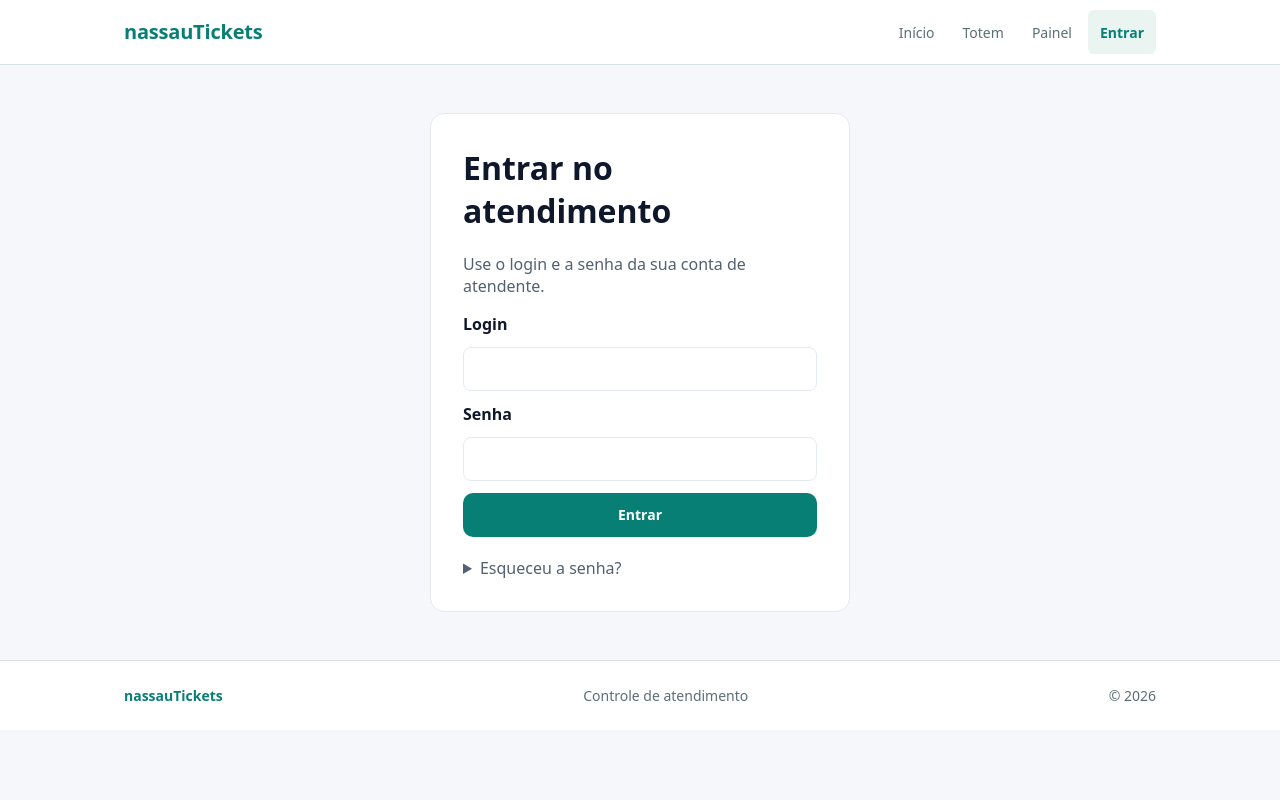
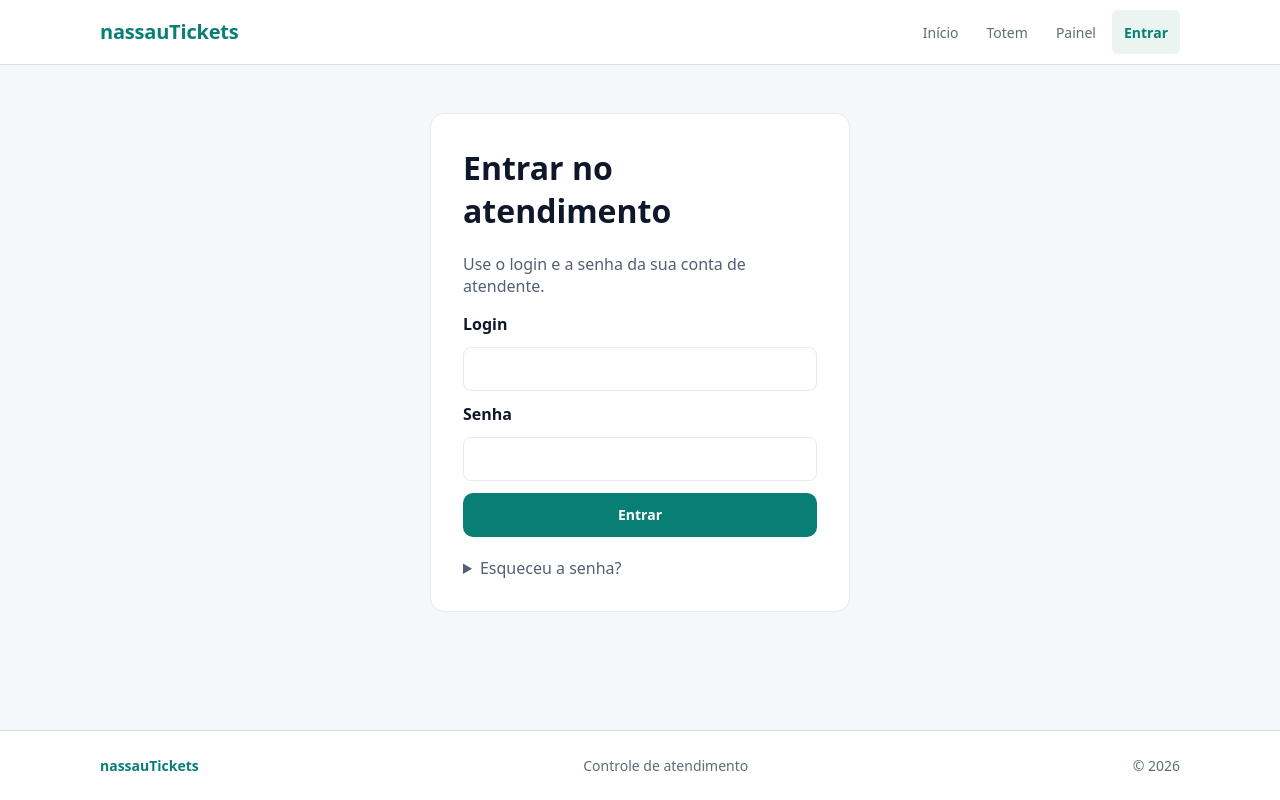
Before and after one commit to kauamarkkes/nassauTickets, a React (Vite) app in the folder frontend/: page /login in a window 1280 px wide. Built offline with nearby package versions, Linux system fonts and the light colour scheme; no server answers.

Commit message:
fix: padroniza alinhamento e posicao do rodape

```diff
--- a/frontend/src/App.jsx
+++ b/frontend/src/App.jsx
@@ -47,7 +47,7 @@ function App() {
   }
 
   return (
-    <>
+    <div className="app-shell">
       <Header
         usuario={sessao.usuario}
         verificando={sessao.verificando}
@@ -55,9 +55,11 @@ function App() {
         saindo={saindo}
         erroSair={erroSair}
       />
-      <AppRoutes sessao={sessao} aoEntrar={aoEntrar} aoSessaoExpirada={aoSessaoExpirada} />
+      <div className="app-content">
+        <AppRoutes sessao={sessao} aoEntrar={aoEntrar} aoSessaoExpirada={aoSessaoExpirada} />
+      </div>
       <Footer />
-    </>
+    </div>
   );
 }
 
--- a/frontend/src/styles/global.css
+++ b/frontend/src/styles/global.css
@@ -21,6 +21,16 @@ body {
   font-family: system-ui, -apple-system, "Segoe UI", sans-serif;
   background: var(--bg);
   color: var(--text);
+}
+
+.app-shell {
+  min-height: 100vh;
+  display: flex;
+  flex-direction: column;
+}
+
+.app-content {
+  flex: 1 0 auto;
 }
 
 /* ===== Navegaçao (temporaria ate o Header.jsx oficial) ===== */
@@ -145,6 +155,17 @@ body {
   margin-bottom: 28px;
 }
 
+.hero .home-cta {
+  background: var(--primary);
+  border-color: var(--primary);
+  color: #fff;
+}
+
+.hero .home-cta:hover:not(:disabled) {
+  background: var(--primary-dark);
+  border-color: var(--primary-dark);
+}
+
 .features {
   display: flex;
   gap: 20px;
@@ -188,9 +209,10 @@ body {
 }
 
 .painel-conteudo {
-  max-width: 520px;
+  width: min(100% - 2rem, 760px);
+  max-width: 760px;
   margin: 0 auto;
-  padding: 50px 20px;
+  padding: 50px 0;
 }
 
 .chamada-atual {
@@ -284,9 +306,10 @@ body {
 }
 
 .atd-conteudo {
-  max-width: 900px;
+  width: min(100% - 2rem, 760px);
+  max-width: 760px;
   margin: 0 auto;
-  padding: 50px 20px;
+  padding: 50px 0;
   display: grid;
   grid-template-columns: 1fr 1.4fr;
   gap: 24px;
@@ -449,10 +472,20 @@ body {
 
 /* ---------- Layout utilitário ---------- */
 .nt-container {
-  width: 100%;
+  width: min(100% - 2rem, 760px);
+  max-width: 760px;
+  margin-inline: auto;
+  padding-inline: 0;
+}
+
+.nt-header__inner,
+.nt-footer__inner {
+  width: min(100% - 2rem, 1080px);
   max-width: 1080px;
-  margin-inline: auto;
-  padding-inline: var(--nt-space-5);
+}
+
+main.nt-container {
+  padding-block: var(--nt-space-7);
 }
 
 .nt-grid {
@@ -791,7 +824,7 @@ body {
 /* ---------- Celular ---------- */
 @media (max-width: 720px) {
   .nt-container {
-    padding-inline: var(--nt-space-4);
+    width: calc(100% - 2rem);
   }
 
   .nt-hero {
@@ -1037,7 +1070,7 @@ body {
 @media (max-width: 720px) {
   .atd-conteudo {
     grid-template-columns: 1fr;
-    padding: 24px 16px;
+    padding: 24px 0;
   }
 
   .atd-fila,
@@ -1054,7 +1087,7 @@ body {
   }
 
   .painel-conteudo {
-    padding: 24px 16px;
+    padding: 24px 0;
   }
 
   .chamada-atual {
```
